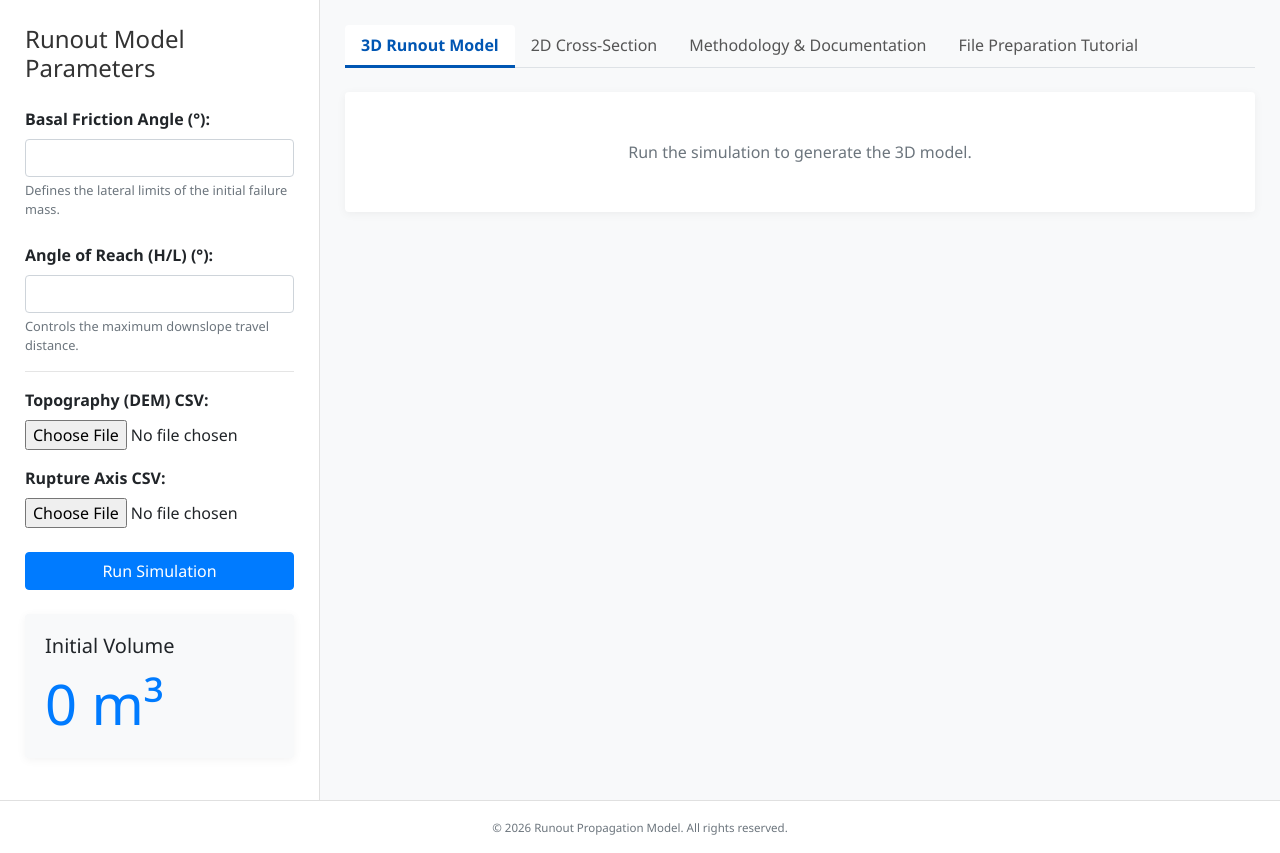
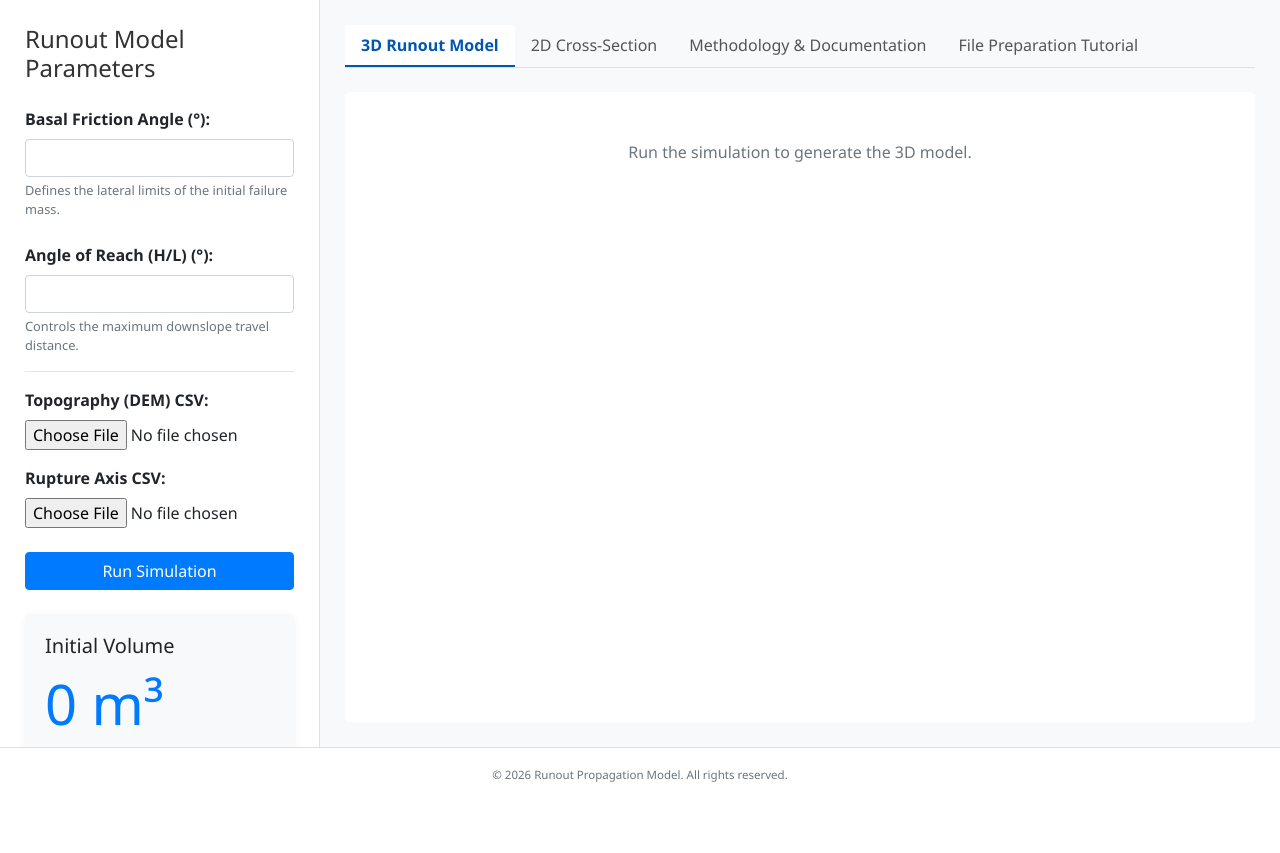
Before and after one commit to jvazambuja/runout_app, a Flask app: template templates/index.html in a window 1280 px wide. After the commit the page ends 782 px from the top, so only its background shows below. Run offline with Flask 3, Linux system fonts and the light colour scheme; the template is opened without the code that fills it, so the values that code supplies are empty; some libraries are stand-ins or nearby versions.

Commit message:
update visualization

```diff
--- a/app.py
+++ b/app.py
@@ -74,12 +74,22 @@ def index():
             X_grid, Y_grid, grid_z, rupture_df, X_surf, Y_surf, Z_surf, Z_runout_surf,
             check_x, check_y, check_z, pt_x, pt_y, pt_z, env_x, env_y, env_z
         )
-        plot_3d_html = fig_3d.to_html(full_html=False)
+        plot_3d_html = fig_3d.to_html(
+            full_html=False,
+            default_width='100%',
+            default_height='100%',
+            config={'responsive': True}
+        )
 
         fig_2d = runout_physics.render_cross_section(
             x_1d, y_1d, topo_interp, rupture_df, angle_of_reach, Z_runout_surf
         )
-        plot_2d_html = fig_2d.to_html(full_html=False)
+        plot_2d_html = fig_2d.to_html(
+            full_html=False,
+            default_width='100%',
+            default_height='100%',
+            config={'responsive': True}
+        )
 
     except Exception as e:
         return f"An error occurred processing the data: {e} <br><br><b>Stack Trace:</b><br><pre>{traceback.format_exc()}</pre>"
--- a/templates/index.html
+++ b/templates/index.html
@@ -6,10 +6,27 @@
     <title>Advanced Runout Propagation Model</title>
     <link href="https://stackpath.bootstrapcdn.com/bootstrap/4.5.2/css/bootstrap.min.css" rel="stylesheet">
     <style>
-        body { font-family: 'Segoe UI', Tahoma, Geneva, Verdana, sans-serif; background-color: #f8f9fa; display: flex; flex-direction: column; min-height: 100vh;}
-        .container-fluid { flex: 1; }
-        .sidebar { background-color: #ffffff; padding: 25px; border-right: 1px solid #e0e0e0; height: 100vh; overflow-y: auto; }
-        .main-content { padding: 25px; height: 100vh; overflow-y: auto; }
+        html, body { height: 100%; }
+        body { font-family: 'Segoe UI', Tahoma, Geneva, Verdana, sans-serif; background-color: #f8f9fa; display: flex; flex-direction: column; overflow: hidden; }
+        .container-fluid { flex: 1; min-height: 0; }
+        .container-fluid > .row { height: 100%; }
+        .sidebar { background-color: #ffffff; padding: 25px; border-right: 1px solid #e0e0e0; height: 100%; overflow-y: auto; }
+        .main-content { min-width: 0; padding: 25px; height: 100%; box-sizing: border-box; overflow: hidden; display: flex; flex-direction: column; }
+        .main-content > .tab-content { flex: 1 1 auto; min-height: 0; overflow: hidden; }
+        .main-content > .tab-content > #view3d,
+        .main-content > .tab-content > #view2d { height: 100%; min-height: 0; }
+        .results-card { height: 100%; min-height: 0; margin-bottom: 0; display: flex; flex-direction: column; }
+        .results-card .card-body { height: 100%; box-sizing: border-box; min-width: 0; min-height: 0; overflow: hidden; display: flex; flex-direction: column; }
+        .plot-container { flex: 1 1 auto; min-width: 0; min-height: 0; width: 100%; }
+        .results-card .plotly-graph-div { width: 100% !important; height: 100% !important; min-height: 0; }
+        .plot-toolbar { flex: 0 0 auto; display: flex; flex-wrap: wrap; gap: 4px; padding: 6px 8px; border-bottom: 1px solid #e5e5e5; background: #fff; }
+        .plot-toolbar button { white-space: nowrap; }
+        .nav-tabs { flex: 0 0 auto; flex-wrap: nowrap; overflow-x: auto; overflow-y: hidden; }
+        .nav-tabs .nav-link { white-space: nowrap; }
+        .nav-tabs .nav-item { flex: 0 0 auto; }
+        .svg-container { overflow-x: auto; }
+        .svg-container svg { display: block; max-width: 100%; height: auto; margin: 0 auto; }
+        .code-block { max-width: 100%; overflow-x: auto; }
         .card { border: none; box-shadow: 0 2px 10px rgba(0,0,0,0.05); margin-bottom: 20px; }
         .nav-tabs .nav-link.active { font-weight: bold; color: #0056b3; border-bottom: 3px solid #0056b3; }
         .nav-tabs .nav-link { color: #555; border: none; }
@@ -20,6 +37,13 @@
         .math-text { font-family: 'Courier New', Courier, monospace; background: #f4f4f4; padding: 2px 5px; border-radius: 3px; }
         .code-block { background-color: #2d2d2d; color: #f8f8f2; padding: 15px; border-radius: 5px; font-family: monospace; }
         footer { background-color: #ffffff; border-top: 1px solid #e0e0e0; padding: 15px 0; font-size: 0.9em; }
+        @media (max-width: 767.98px) {
+            body { overflow: auto; }
+            .container-fluid, .container-fluid > .row { height: auto; }
+            .sidebar { height: auto; max-height: none; border-right: 0; border-bottom: 1px solid #e0e0e0; }
+            .main-content { height: 75vh; min-height: 520px; padding: 15px; overflow: hidden; }
+            .nav-tabs .nav-link { padding: 0.5rem 0.65rem; font-size: 0.9rem; }
+        }
     </style>
 </head>
 <body>
@@ -126,10 +150,19 @@
             <div class="tab-content mt-4" id="myTabContent">
                 <!-- 3D View Tab -->
                 <div class="tab-pane fade show active" id="view3d" role="tabpanel">
-                    <div class="card">
+                    <div class="card results-card">
                         <div class="card-body p-0">
                             {% if plot_html %}
-                                {{ plot_html | safe }}
+                                <div class="plot-toolbar" role="toolbar" aria-label="3D visualization layers">
+                                    <button type="button" class="btn btn-sm btn-outline-secondary" data-visibility="results">Show Results</button>
+                                    <button type="button" class="btn btn-sm btn-outline-secondary" data-visibility="topography">Topo Only</button>
+                                    <button type="button" class="btn btn-sm btn-outline-secondary" data-visibility="failure">Failure Mass Only</button>
+                                    <button type="button" class="btn btn-sm btn-outline-secondary" data-visibility="deposit">Deposit Only</button>
+                                    <button type="button" class="btn btn-sm btn-outline-secondary" data-visibility="checks">Check Discretization</button>
+                                </div>
+                                <div class="plot-container">
+                                    {{ plot_html | safe }}
+                                </div>
                             {% else %}
                                 <div class="p-5 text-center text-muted">Run the simulation to generate the 3D model.</div>
                             {% endif %}
@@ -139,10 +172,12 @@
 
                 <!-- 2D View Tab -->
                 <div class="tab-pane fade" id="view2d" role="tabpanel">
-                    <div class="card">
+                    <div class="card results-card">
                         <div class="card-body p-0">
                             {% if plot_2d_html %}
-                                {{ plot_2d_html | safe }}
+                                <div class="plot-container">
+                                    {{ plot_2d_html | safe }}
+                                </div>
                             {% else %}
                                 <div class="p-5 text-center text-muted">Run the simulation to generate the 2D cross-section.</div>
                             {% endif %}
@@ -318,5 +353,35 @@ x,y,z<br>
 <script src="https://code.jquery.com/jquery-3.5.1.slim.min.js"></script>
 <script src="https://cdn.jsdelivr.net/npm/@popperjs/core@2.9.2/dist/umd/popper.min.js"></script>
 <script src="https://stackpath.bootstrapcdn.com/bootstrap/4.5.2/js/bootstrap.min.js"></script>
+<script>
+    (function () {
+        function resizePlots() {
+            if (!window.Plotly) return;
+            document.querySelectorAll('.plotly-graph-div').forEach(function (plot) {
+                window.Plotly.Plots.resize(plot);
+            });
+        }
+
+        window.addEventListener('resize', resizePlots);
+        document.querySelectorAll('[data-toggle="tab"]').forEach(function (tab) {
+            tab.addEventListener('shown.bs.tab', resizePlots);
+        });
+        document.querySelectorAll('[data-visibility]').forEach(function (button) {
+            button.addEventListener('click', function () {
+                var plot = document.querySelector('#view3d .plotly-graph-div');
+                if (!plot || !window.Plotly) return;
+                var visibility = {
+                    results: [true, true, true, true, false, false, true],
+                    topography: [true, false, false, true, false, false, false],
+                    failure: [true, true, false, true, false, false, false],
+                    deposit: [true, false, true, true, false, false, true],
+                    checks: [true, false, false, true, true, true, true]
+                };
+                window.Plotly.restyle(plot, {visible: visibility[this.dataset.visibility]});
+            });
+        });
+        window.addEventListener('load', resizePlots);
+    }());
+</script>
 </body>
 </html>
```
Also changed, not shown: runout_physics.py (+11 -13 lines), 8 other files.
